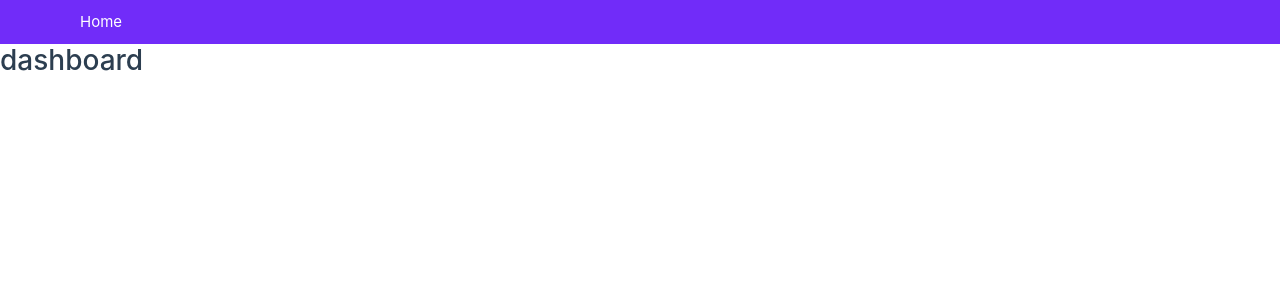
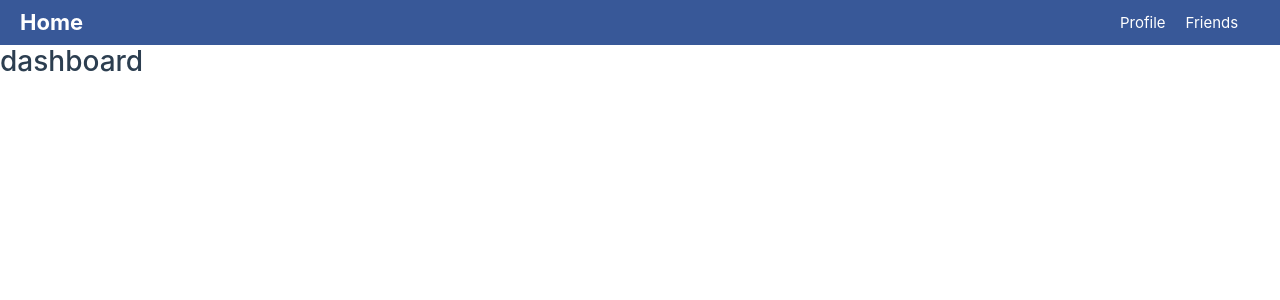
Before and after one commit to rkhunt007/social-network-vue, a Vue app: page /dashboard in a window 1280 px wide. Shown: the top 300 px of the page. Built offline with nearby package versions, Linux system fonts and the light colour scheme.

Commit message:
Header changes

```diff
--- a/src/components/Header.vue
+++ b/src/components/Header.vue
@@ -1,10 +1,23 @@
 <template>
-	<nav class="nav-bar">
-        <div class="container">
-            <RouterLink to="/">Home</RouterLink>
-            <RouterLink to="/" style="float: right">{{userName}}</RouterLink>
+    <header class="main-header">
+        <div class="logo-container">
+            <RouterLink to="/" class="logo">Home</RouterLink>
         </div>
-	</nav>
+        <nav class="main-nav">
+            <ul class="main-nav-items">
+                <li class="main-nav-item">
+                    <RouterLink to="/">Profile</RouterLink>
+                </li>
+                <li class="main-nav-item">
+                    <RouterLink to="/">Friends</RouterLink>
+                </li>
+                <li class="main-nav-item">
+                    <RouterLink to="/">{{userName}}</RouterLink>
+                </li>
+            </ul>
+        </nav>
+    </header>
+
 </template>
 
 <script>
@@ -24,19 +37,44 @@ export default {
 </script>
 
 <style>
-.nav-bar {
-    background-color: #712cf9;
-    color: #fff;
-    display: block;
+.main-header {
+    background-color: #385898;
+    padding: 5px 10px;
 }
 
-.container {
-    padding: 10px 0;
+.logo-container {
+    vertical-align: middle;
+}
+
+.logo {
+    font-size: 22px;
+    font-weight: bold;
 }
 
 a, a:hover {
     color: white;
     text-decoration: none;
-     padding: 0px 10px;
+    padding: 0px 10px;
+}
+
+.main-header > div {
+    display: inline-block;
+}
+
+.main-nav {
+    display: inline-block;
+    text-align: right;
+    width: calc(100% - 85px);
+    vertical-align: middle;
+}
+
+.main-nav-items {
+    margin: 0;
+    padding: 0;
+    list-style: none;
+}
+
+.main-nav-item {
+    display: inline-block;
 }
 </style>
```
Also changed, not shown: 1 other file (tests, documents, lock files or other folders).
